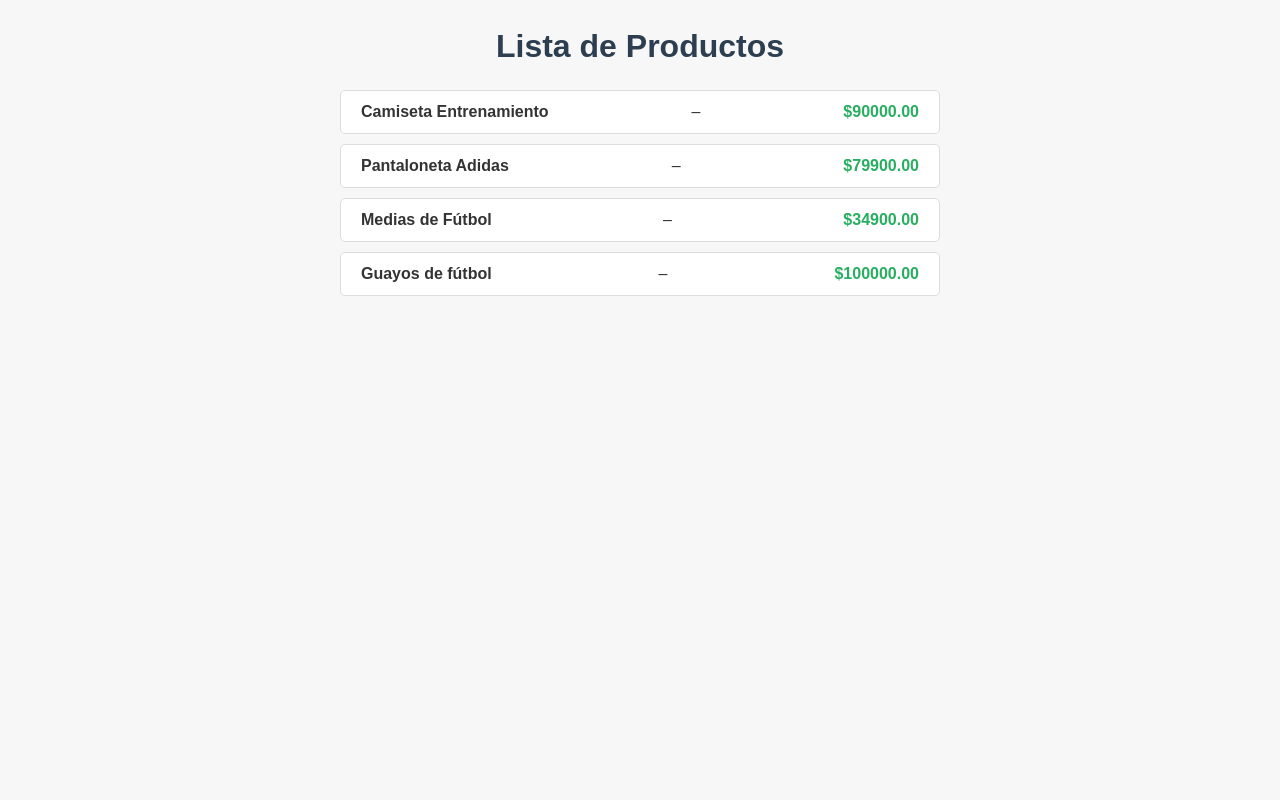
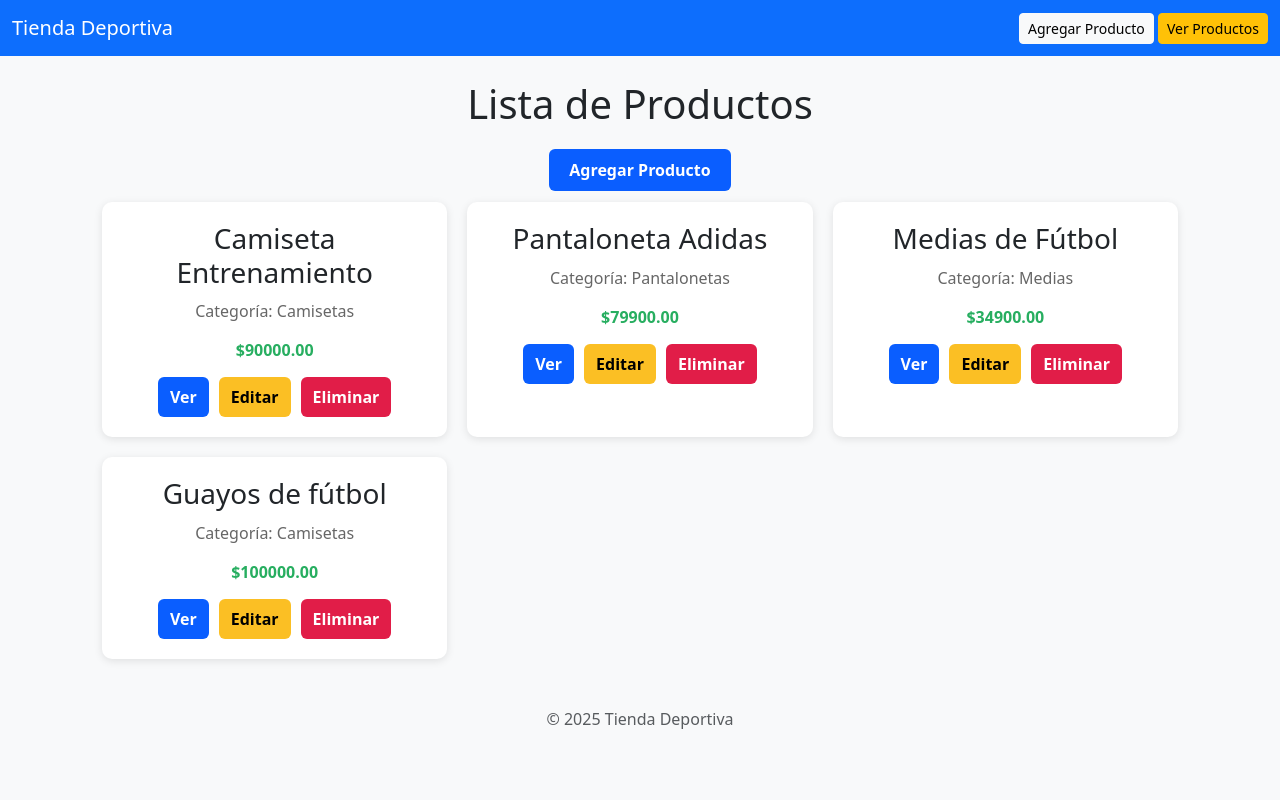
Before and after one commit to santi1203/tienda_deportiva, a Django app: page /productos/ in a window 1280 px wide. Run offline with Django 5.2, Linux system fonts and the light colour scheme; data comes from the database, SQL or seed files in the repository.

Commit message:
Actualización lista genérica

```diff
--- a/inventario/templates/inventario/lista_productos_generica.html
+++ b/inventario/templates/inventario/lista_productos_generica.html
@@ -1,71 +1,59 @@
-<h1>Lista de Productos</h1>
+{% extends 'inventario/base.html' %}
+{% block content %}
 
-<ul class="producto-lista">
+<h1 style="text-align:center; margin-bottom:30px;">Lista de Productos</h1>
+
+<!-- Botón para agregar producto -->
+<div style="text-align:center; margin-bottom:20px;">
+    <a href="{% url 'crear_producto' %}"
+       style="padding:10px 20px; background:#0a5eff; color:white; border-radius:6px; text-decoration:none; font-weight:bold;">
+        Agregar Producto
+    </a>
+</div>
+
+<!-- Lista de productos -->
+<div style="
+    display: grid;
+    grid-template-columns: repeat(auto-fill, minmax(280px, 1fr));
+    gap: 20px;
+    padding: 0 20px;
+">
     {% for p in productos %}
-        <li>
-            <span class="nombre">{{ p.nombre }}</span> –
-            <span class="precio">${{ p.precio }}</span>
-        </li>
+    <div style="
+        background: white;
+        padding: 20px;
+        border-radius: 10px;
+        box-shadow: 0 2px 8px rgba(0,0,0,0.1);
+        text-align: center;
+    ">
+        <h3 style="margin-bottom:10px;">{{ p.nombre }}</h3>
+        <p style="margin-bottom:15px; color:#666;">Categoría: {{ p.categoria }}</p>
+        <p style="margin-bottom:15px; font-weight:bold; color:#27ae60;">${{ p.precio }}</p>
+
+        <div style="display:flex; justify-content:center; gap:10px;">
+            <!-- Ver Detalle -->
+            <a href="{% url 'detalle_producto' p.id %}"
+               style="padding:8px 12px; background:#0a5eff; color:white; border-radius:6px; text-decoration:none; font-weight:bold;">
+                Ver
+            </a>
+
+            <!-- Editar -->
+            <a href="{% url 'editar_producto' p.id %}"
+               style="padding:8px 12px; background:#fbbf24; color:black; border-radius:6px; text-decoration:none; font-weight:bold;">
+                Editar
+            </a>
+
+            <!-- Eliminar -->
+            <a href="{% url 'eliminar_producto' p.id %}"
+               onclick="return confirm('¿Seguro que quieres eliminar este producto?')"
+               style="padding:8px 12px; background:#e11d48; color:white; border-radius:6px; text-decoration:none; font-weight:bold;">
+                Eliminar
+            </a>
+        </div>
+    </div>
     {% empty %}
-        <li>No hay productos</li>
+    <p style="text-align:center; color:#999; font-style:italic;">No hay productos</p>
     {% endfor %}
-</ul>
+</div>
 
-<style>
-    /* Estilos generales */
-    body {
-        font-family: Arial, sans-serif;
-        background-color: #f7f7f7;
-        color: #333;
-        padding: 20px;
-    }
-
-    h1 {
-        text-align: center;
-        color: #2c3e50;
-        margin-bottom: 25px;
-    }
-
-    /* Lista de productos */
-    .producto-lista {
-        list-style: none; /* Quitar viñetas */
-        padding: 0;
-        max-width: 600px;
-        margin: 0 auto; /* Centrar la lista */
-    }
-
-    .producto-lista li {
-        background-color: #fff;
-        border: 1px solid #ddd;
-        border-radius: 5px;
-        padding: 12px 20px;
-        margin-bottom: 10px;
-        display: flex;
-        justify-content: space-between;
-        transition: transform 0.2s, box-shadow 0.2s;
-    }
-
-    /* Efecto hover */
-    .producto-lista li:hover {
-        transform: translateY(-2px);
-        box-shadow: 0 4px 8px rgba(0,0,0,0.1);
-    }
-
-    /* Estilos de nombre y precio */
-    .nombre {
-        font-weight: bold;
-        font-size: 16px;
-    }
-
-    .precio {
-        color: #27ae60;
-        font-weight: bold;
-    }
-
-    /* Mensaje de lista vacía */
-    .producto-lista li:empty {
-        text-align: center;
-        color: #999;
-        font-style: italic;
-    }
-</style>
+{% endblock %}
```
